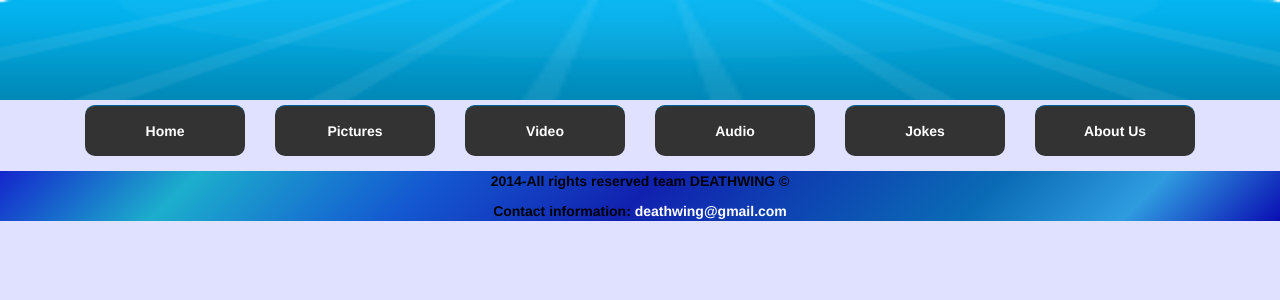
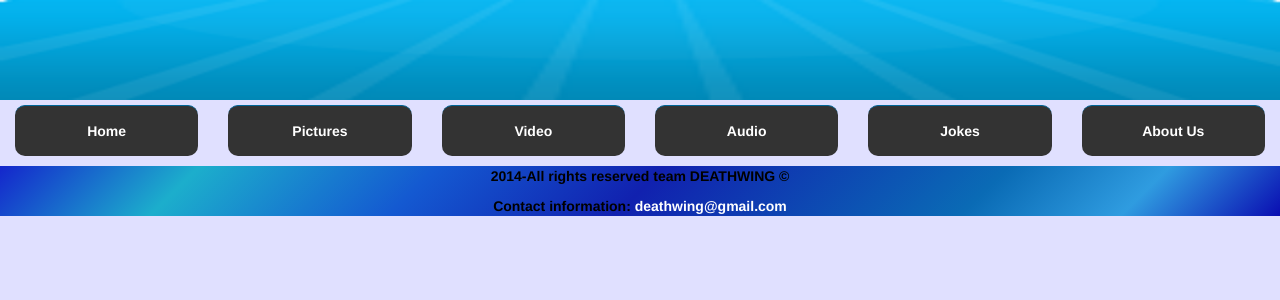
Before and after one commit to reathh/FootballUni, a PHP site: page / in a window 1280 px wide. Shown: the top 300 px of the page. Run offline with PHP 8.4, Linux system fonts and the light colour scheme.

Commit message:
removed <li> from navitems

```diff
--- a/css/style.css
+++ b/css/style.css
@@ -23,7 +23,7 @@ nav {
 	width: 160px;
 }
 
-#navigation li a {
+.navitem>a {
 	background: #333;
 	color: #fff;
 	display: block;
@@ -34,7 +34,7 @@ nav {
     font-weight: bold;
 }
 
-#navigation li a:hover {
+.navitem>a:hover {
 	color: #079;
 }
 #footer {
--- a/index.html
+++ b/index.html
@@ -4,6 +4,7 @@
         <meta charset="UTF-8">
         <title>Home</title>
         <link rel="stylesheet" type="text/css" href="css/bootstrap.min.css">
+        <link rel="stylesheet" type="text/css" href="css/bootstrap-theme.min.css">
         <link rel="stylesheet" type="text/css" href="css/style.css">
         <script type="text/javascript" src="js/jquery-2.1.1.js"></script>
         <script type="text/javascript" src="js/bootstrap.min.js"></script>
@@ -15,38 +16,24 @@
             <nav>
                 <div class="container-fluid">
                     <div class="row">
-                        <ul id="navigation">
-                            <div class="col-sm-4 col-md-2 col-xs-6">
-                                <li>
+                        <div class="col-sm-4 col-md-2 col-xs-6 navitem">
                             <a href="#">Home</a>
-                                </li>
                         </div>
-                            <div class="col-sm-4 col-md-2 col-xs-6">
-                                <li>
+                        <div class="col-sm-4 col-md-2 col-xs-6 navitem">
                             <a href="#">Pictures</a>
-                                </li>
                         </div>
-                            <div class="col-sm-4 col-md-2 col-xs-6">
-                                <li>
+                        <div class="col-sm-4 col-md-2 col-xs-6 navitem">
                             <a href="#">Video</a>
-                                </li>
                         </div>
-                            <div class="col-sm-4 col-md-2 col-xs-6">
-                                <li>
+                        <div class="col-sm-4 col-md-2 col-xs-6 navitem">
                             <a href="#">Audio</a>
-                                </li>
                         </div>
-                            <div class="col-sm-4 col-md-2 col-xs-6">
-                                <li>
+                        <div class="col-sm-4 col-md-2 col-xs-6 navitem">
                             <a href="#">Jokes</a>
-                                </li>
                         </div>
-                            <div class="col-sm-4 col-md-2 col-xs-6">
-                                <li>
+                        <div class="col-sm-4 col-md-2 col-xs-6 navitem">
                             <a href="#">About Us</a>
-                                </li>
                         </div>
-                        </ul>
                 </div>
             </div>
         </nav>
```
Lines whose indentation alone changed are shown as unchanged.
